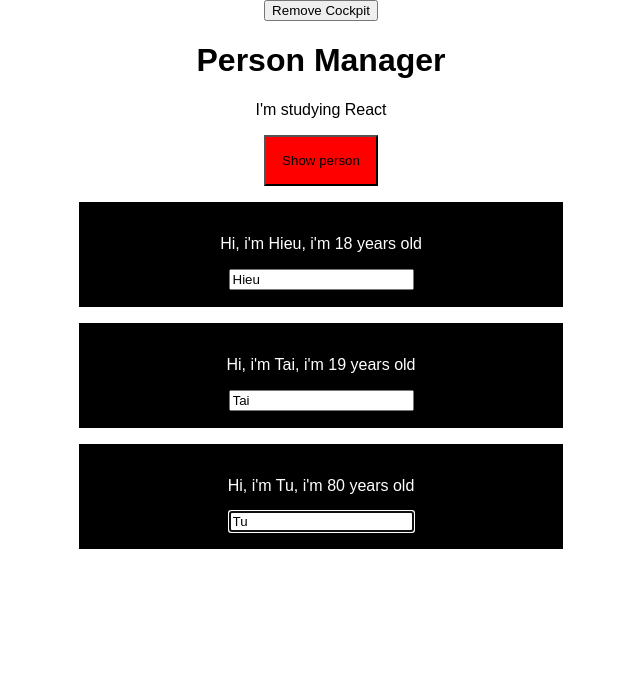
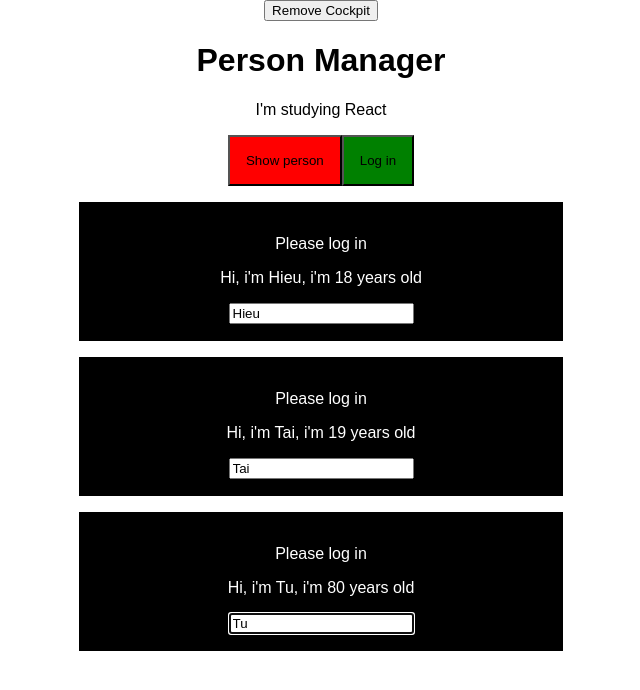
Before and after one commit to Duchieuctk41/React, a React app: page / in a window 1280 px wide. Shown: the top 690 px of the page, without its empty margins (319-959 px from the left). Built offline with nearby package versions, Linux system fonts and the light colour scheme.

Commit message:
[1.0.0] add feture authenticate -video 29/7.

```diff
--- a/src/components/Cockpit/Cockpit.js
+++ b/src/components/Cockpit/Cockpit.js
@@ -46,6 +46,7 @@
                 onClick={props.clicked}>
                     Show person
             </button>
+            <button onClick={props.login}>Log in</button>
         </div>
     );
 };
--- a/src/components/Persons/Person/Person.js
+++ b/src/components/Persons/Person/Person.js
@@ -19,6 +19,7 @@
         console.log('[Person.js] rendering...');
         return (
             <Aux>
+                {this.props.isAuth ? <p>Authenticated</p> : <p>Please log in</p>}
                 <p
                     key="i1"
                 onClick={this.props.click}>Hi, i'm {this.props.name}, i'm {this.props.age} years old</p>
@@ -28,6 +29,7 @@
                     ref={this.inputElementRef}
                 type="text" onChange={this.props.changed} value={this.props.name}
                 ></input>
+
             </Aux>
         )
     }
--- a/src/components/Persons/Persons.js
+++ b/src/components/Persons/Persons.js
@@ -49,6 +49,7 @@
         key={person.id}
         click={() => this.props.clicked( index )}
         changed={(event) => this.props.changed( event, person.id )}
+        isAuth={this.props.isAuthenticated}
       />
   })
   }
--- a/src/containers/App.js
+++ b/src/containers/App.js
@@ -23,7 +23,8 @@
     ],
     showPersons: false,
     showCockpit: true,
-    chanCounter: 0
+    chanCounter: 0,
+    authenticated: false
   }
 
   static getDerivedStateFromProps(props, state) {
@@ -69,6 +70,10 @@
     });
   };
 
+  loginHandler = () => {
+    this.setState({ authenticated: true });
+  };
+
   render() {
     console.log('[App.js] render');
     let persons = null;
@@ -79,6 +84,7 @@
             persons={this.state.persons}
             clicked={this.deletePerson}
             changed={this.updateInput}
+            isAuthenticated={this.state.authenticated}
           />
       );
     }
@@ -92,6 +98,7 @@
           showPersons={this.state.showPersons}
           personsLength={this.state.persons.length}
           clicked={this.togglePersonHandler}
+          login={this.loginHandler}
           /> ) : null}
           {persons}
         </Aux>
```
